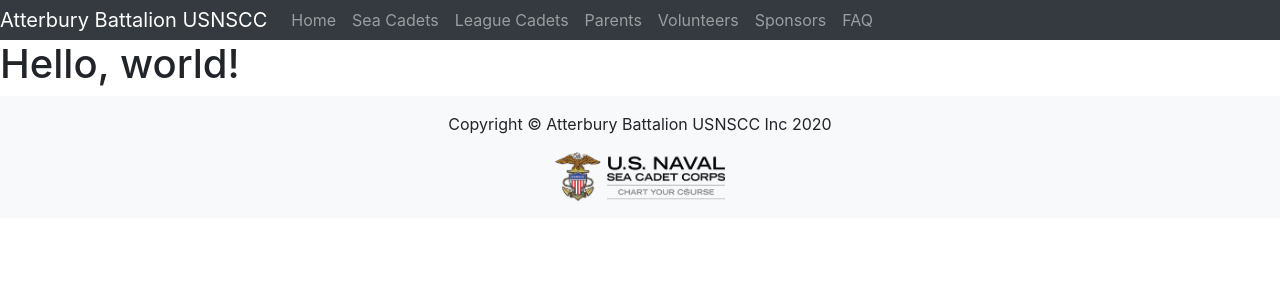
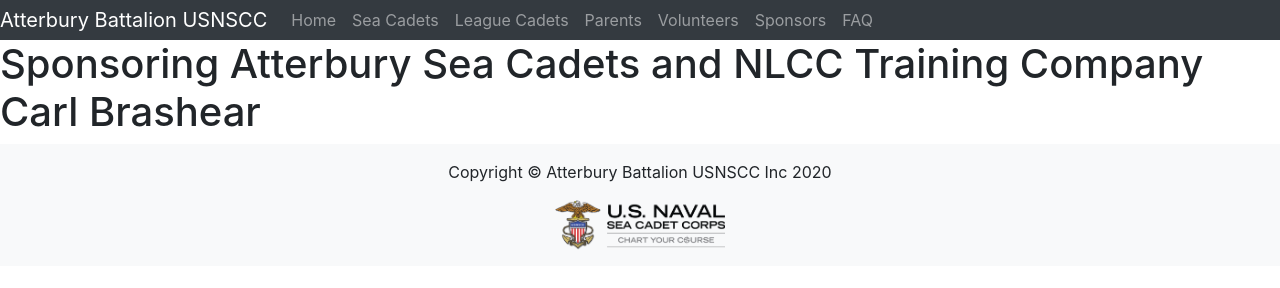
Before and after one commit to kyleburnsdev/atterburyseacadetsorg, a website: page src/sponsors.html in a window 1280 px wide. Drawn offline with nearby package versions, Linux system fonts and the light colour scheme.

Commit message:
removes Hello World text from sponsor page

```diff
--- a/src/sponsors.html
+++ b/src/sponsors.html
@@ -45,7 +45,7 @@
     </nav>
     <!-- END COMMON HEADER -->
     <main id="main" role="main">
-      <h1>Hello, world!</h1>
+      <h1>Sponsoring Atterbury Sea Cadets and NLCC Training Company Carl Brashear</h1>
     </main>
     <!-- BEGIN COMMON FOOTER -->
     <footer class="py-3 bg-light">
```
